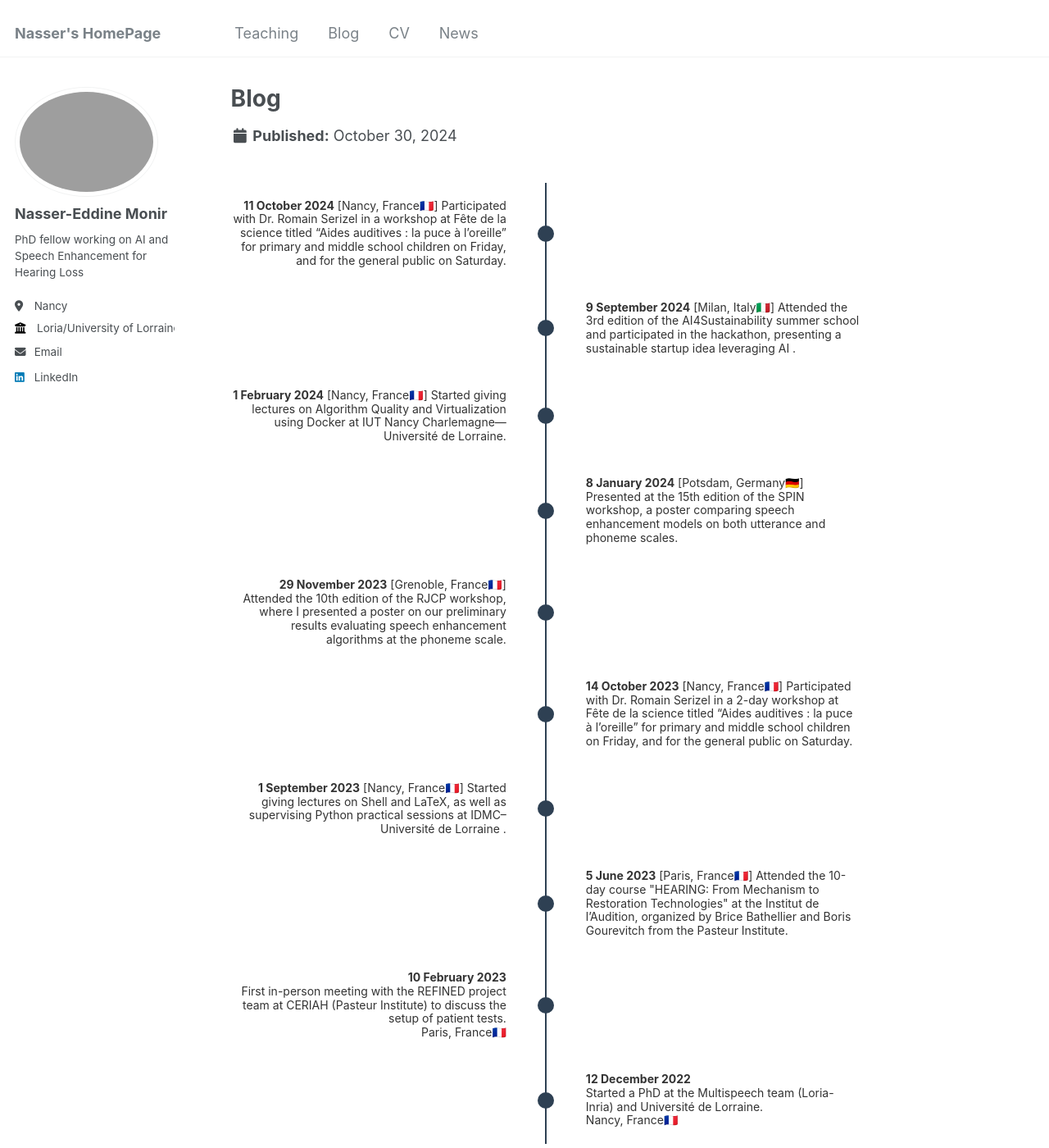
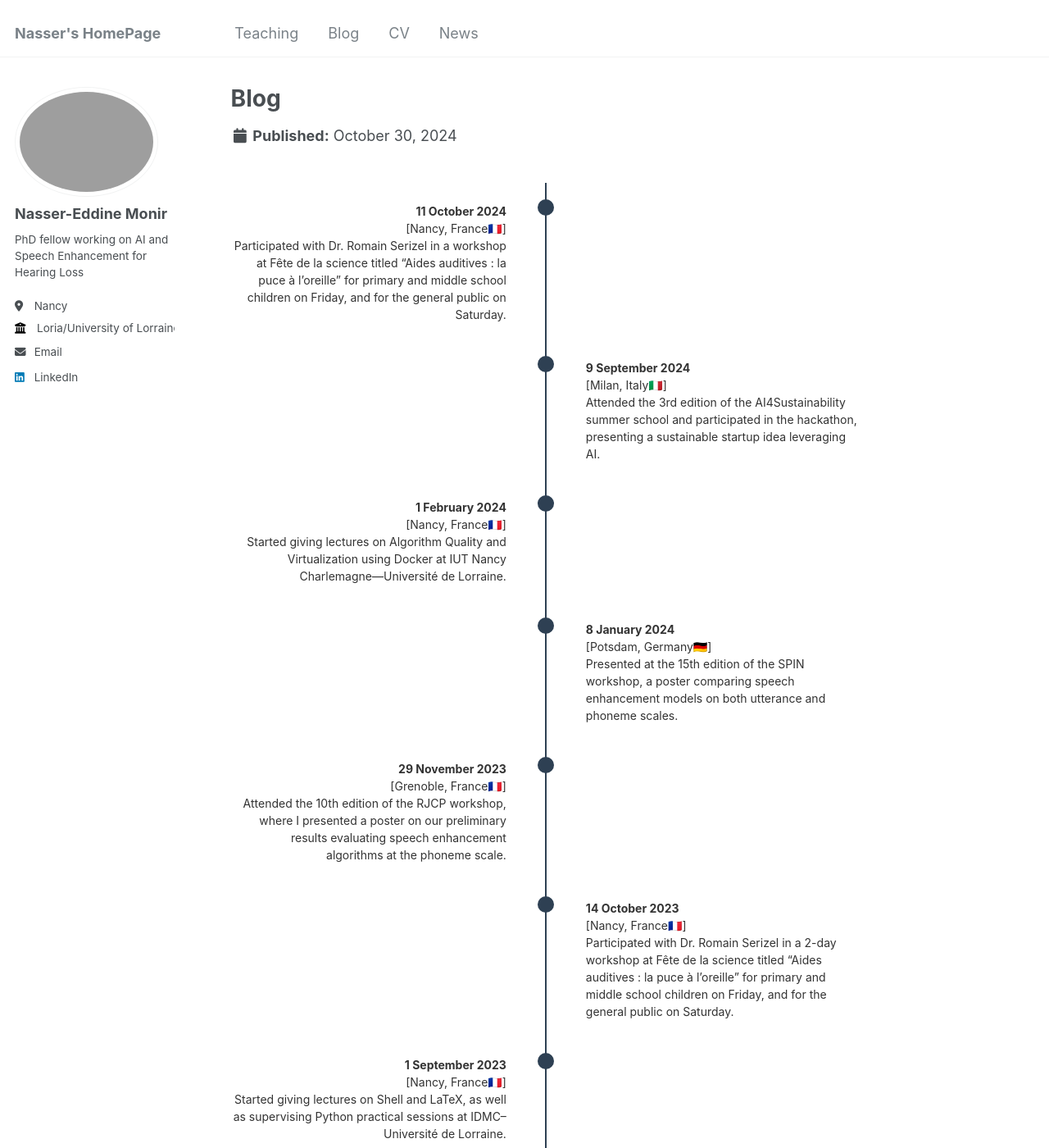
Before and after one commit to Nasseredd/nasseredd.github.io, a Jekyll site: the page built from _blog/index.md, in a window 1280 px wide and 1400 px high. Shown: the whole window at 82% size. Built offline with Jekyll 4.4.1, drawn with Linux system fonts in a browser that asks for light colours; some of the changed text lies outside the part shown.

```diff
--- a/_blog/index.md
+++ b/_blog/index.md
@@ -23,7 +23,7 @@
   }
   .timeline-item {
     display: flex;
-    align-items: center; /* Center-aligns items vertically */
+    align-items: flex-start; /* Aligns items to the top */
     justify-content: space-between;
     width: 100%;
     max-width: 800px;
@@ -44,7 +44,7 @@
     font-size: 14px;
     color: #333;
     width: 45%;
-    line-height: 1.2; /* Fine-tunes line height */
+    margin-top: 4px; /* Aligns first line with the circle */
   }
   .event-left {
     text-align: right;
@@ -61,7 +61,11 @@
 
   <!-- Timeline items -->
   <div class="timeline-item">
-    <div class="event-text event-left"><strong>11 October 2024</strong> [Nancy, France🇫🇷] Participated with Dr. Romain Serizel in a workshop at Fête de la science titled “Aides auditives : la puce à l’oreille” for primary and middle school children on Friday, and for the general public on Saturday.</div>
+    <div class="event-text event-left">
+        <strong>11 October 2024</strong>
+        <br>[Nancy, France🇫🇷]
+        <br>Participated with Dr. Romain Serizel in a workshop at Fête de la science titled “Aides auditives : la puce à l’oreille” for primary and middle school children on Friday, and for the general public on Saturday.
+    </div>
     <div class="date-circle"></div>
     <div class="event-text event-right"></div>
   </div>
@@ -69,11 +73,19 @@
   <div class="timeline-item">
     <div class="event-text event-left"></div>
     <div class="date-circle"></div>
-    <div class="event-text event-right"><strong>9 September 2024</strong> [Milan, Italy🇮🇹] Attended the 3rd edition of the AI4Sustainability summer school and participated in the hackathon, presenting a sustainable startup idea leveraging AI .</div>
+    <div class="event-text event-right">
+        <strong>9 September 2024</strong>
+        <br>[Milan, Italy🇮🇹]
+        <br>Attended the 3rd edition of the AI4Sustainability summer school and participated in the hackathon, presenting a sustainable startup idea leveraging AI.
+    </div>
   </div>
 
   <div class="timeline-item">
-    <div class="event-text event-left"><strong>1 February 2024</strong> [Nancy, France🇫🇷] Started giving lectures on Algorithm Quality and Virtualization using Docker at IUT Nancy Charlemagne—Université de Lorraine.</div>
+    <div class="event-text event-left">
+        <strong>1 February 2024</strong>
+        <br>[Nancy, France🇫🇷]
+        <br>Started giving lectures on Algorithm Quality and Virtualization using Docker at IUT Nancy Charlemagne—Université de Lorraine.
+    </div>
     <div class="date-circle"></div>
     <div class="event-text event-right"></div>
   </div>
@@ -81,11 +93,19 @@
   <div class="timeline-item">
     <div class="event-text event-left"></div>
     <div class="date-circle"></div>
-    <div class="event-text event-right"><strong>8 January 2024</strong> [Potsdam, Germany🇩🇪] Presented at the 15th edition of the SPIN workshop, a poster comparing speech enhancement models on both utterance and phoneme scales.</div>
+    <div class="event-text event-right">
+        <strong>8 January 2024</strong>
+        <br>[Potsdam, Germany🇩🇪]
+        <br>Presented at the 15th edition of the SPIN workshop, a poster comparing speech enhancement models on both utterance and phoneme scales.
+    </div>
   </div>
 
   <div class="timeline-item">
-    <div class="event-text event-left"><strong>29 November 2023</strong> [Grenoble, France🇫🇷] Attended the 10th edition of the RJCP workshop, where I presented a poster on our preliminary results evaluating speech enhancement algorithms at the phoneme scale.</div>
+    <div class="event-text event-left">
+        <strong>29 November 2023</strong>
+        <br>[Grenoble, France🇫🇷]
+        <br>Attended the 10th edition of the RJCP workshop, where I presented a poster on our preliminary results evaluating speech enhancement algorithms at the phoneme scale.
+    </div>
     <div class="date-circle"></div>
     <div class="event-text event-right"></div>
   </div>
@@ -93,11 +113,19 @@
   <div class="timeline-item">
     <div class="event-text event-left"></div>
     <div class="date-circle"></div>
-    <div class="event-text event-right"><strong>14 October 2023</strong> [Nancy, France🇫🇷] Participated with Dr. Romain Serizel in a 2-day workshop at Fête de la science titled “Aides auditives : la puce à l’oreille” for primary and middle school children on Friday, and for the general public on Saturday.</div>
+    <div class="event-text event-right">
+        <strong>14 October 2023</strong>
+        <br>[Nancy, France🇫🇷]
+        <br>Participated with Dr. Romain Serizel in a 2-day workshop at Fête de la science titled “Aides auditives : la puce à l’oreille” for primary and middle school children on Friday, and for the general public on Saturday.
+    </div>
   </div>
 
   <div class="timeline-item">
-    <div class="event-text event-left"><strong>1 September 2023</strong> [Nancy, France🇫🇷] Started giving lectures on Shell and LaTeX, as well as supervising Python practical sessions at IDMC–Université de Lorraine .</div>
+    <div class="event-text event-left">
+        <strong>1 September 2023</strong>
+        <br>[Nancy, France🇫🇷]
+        <br>Started giving lectures on Shell and LaTeX, as well as supervising Python practical sessions at IDMC–Université de Lorraine.
+    </div>
     <div class="date-circle"></div>
     <div class="event-text event-right"></div>
   </div>
@@ -105,8 +133,13 @@
   <div class="timeline-item">
     <div class="event-text event-left"></div>
     <div class="date-circle"></div>
-    <div class="event-text event-right"><strong>5 June 2023</strong> [Paris, France🇫🇷] Attended the 10-day course "HEARING: From Mechanism to Restoration Technologies" at the Institut de l’Audition, organized by Brice Bathellier and Boris Gourevitch from the Pasteur Institute.</div>
+    <div class="event-text event-right">
+        <strong>5 June 2023</strong>
+        <br>[Paris, France🇫🇷]
+        <br>Attended the 10-day course "HEARING: From Mechanism to Restoration Technologies" at the Institut de l’Audition, organized by Brice Bathellier and Boris Gourevitch from the Pasteur Institute.
+    </div>
   </div>
+</div>
 
   <div class="timeline-item">
     <div class="event-text event-left">
```
